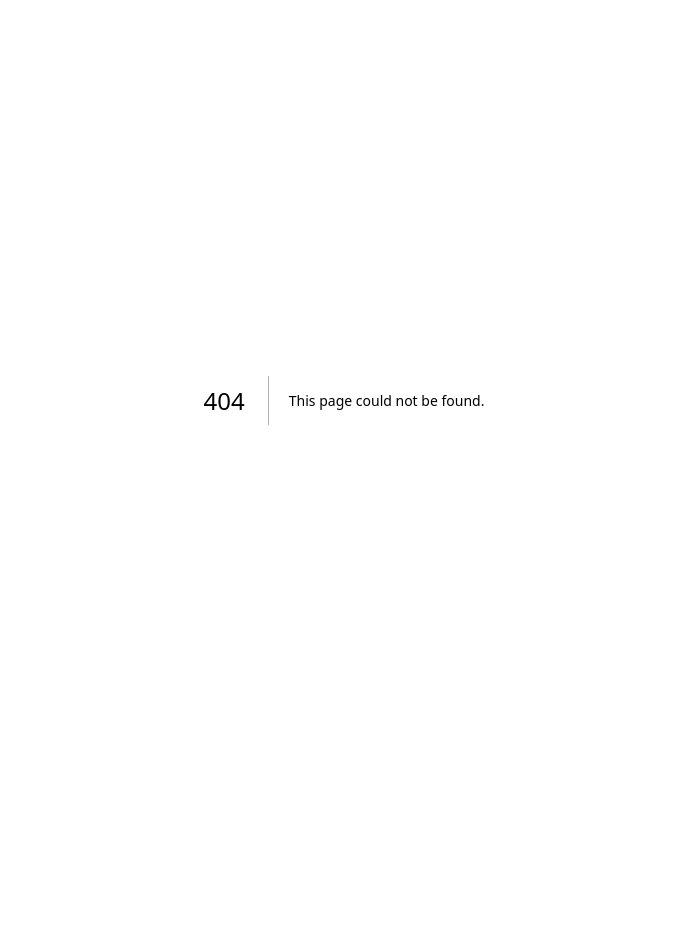
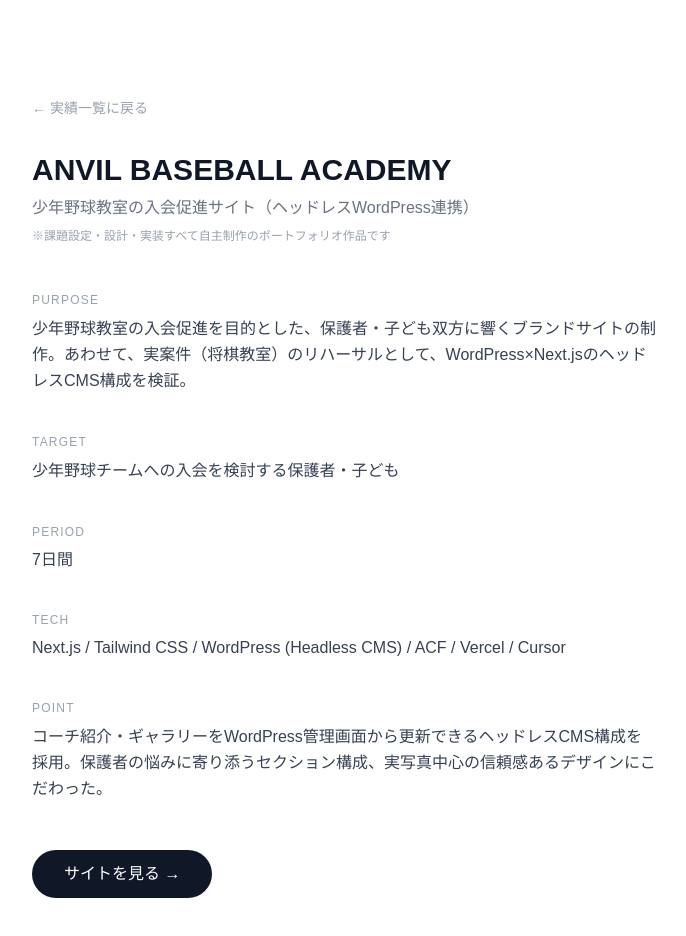
Before and after one commit to allhide911-droid/portfolio, a Next.js app: page /works/anvil in a window 1280 px wide. Before the commit this address had no page. Shown: the top 936 px of the page, without its empty margins (296-982 px from the left). Before the commit the page ends 800 px from the top, so only its background shows below. Built offline with nearby package versions, Linux system fonts and the light colour scheme.

Commit message:
feat: ANVIL BASEBALL ACADEMYの実績を追加
田中税理士事務所と同じ構造で詳細ページを作成し、トップページのWorksカード一覧に追加。

```diff
--- a/app/page.tsx
+++ b/app/page.tsx
@@ -77,6 +77,7 @@
             { title: "炎牛", desc: "焼肉店のコーポレートサイト", url: "/works/yakiniku", img: "/images/works/yakiniku.png" },
             { title: "王手将棋教室", desc: "将棋教室の集客サイト", url: "/works/shogi", img: "/images/works/shogi.png" },
             { title: "地域の少年野球チーム", desc: "少年野球チームの選手募集サイト", url: "/works/mets", img: "/images/works/mets.png" },
+            { title: "ANVIL BASEBALL ACADEMY", desc: "少年野球教室の入会促進サイト", url: "/works/anvil", img: "/images/works/anvil.jpg" },
           ].map((work) => (
             <a key={work.title} href={work.url} className="border border-gray-200 rounded-2xl overflow-hidden hover:shadow-md transition">
               <div className="w-full h-48 relative bg-gray-100">
--- /dev/null
+++ b/app/works/anvil/page.tsx
@@ -0,0 +1,42 @@
+export default function Anvil() {
+  return (
+    <main className="min-h-screen bg-white text-gray-900">
+      <div className="max-w-2xl mx-auto px-6 py-24">
+        <a href="/#works" className="text-sm text-gray-400 hover:text-gray-600 transition">← 実績一覧に戻る</a>
+        <h1 className="text-3xl font-bold mt-8 mb-2">ANVIL BASEBALL ACADEMY</h1>
+        <p className="text-gray-500 mb-2">少年野球教室の入会促進サイト（ヘッドレスWordPress連携）</p>
+        <p className="text-xs text-gray-400 mb-12">※課題設定・設計・実装すべて自主制作のポートフォリオ作品です</p>
+
+        <div className="space-y-10">
+          <div>
+            <h2 className="text-xs tracking-widest text-gray-400 mb-2">PURPOSE</h2>
+            <p className="text-gray-700 leading-relaxed">少年野球教室の入会促進を目的とした、保護者・子ども双方に響くブランドサイトの制作。あわせて、実案件（将棋教室）のリハーサルとして、WordPress×Next.jsのヘッドレスCMS構成を検証。</p>
+          </div>
+          <div>
+            <h2 className="text-xs tracking-widest text-gray-400 mb-2">TARGET</h2>
+            <p className="text-gray-700 leading-relaxed">少年野球チームへの入会を検討する保護者・子ども</p>
+          </div>
+          <div>
+            <h2 className="text-xs tracking-widest text-gray-400 mb-2">PERIOD</h2>
+            <p className="text-gray-700">7日間</p>
+          </div>
+          <div>
+            <h2 className="text-xs tracking-widest text-gray-400 mb-2">TECH</h2>
+            <p className="text-gray-700">Next.js / Tailwind CSS / WordPress (Headless CMS) / ACF / Vercel / Cursor</p>
+          </div>
+          <div>
+            <h2 className="text-xs tracking-widest text-gray-400 mb-2">POINT</h2>
+            <p className="text-gray-700 leading-relaxed">コーチ紹介・ギャラリーをWordPress管理画面から更新できるヘッドレスCMS構成を採用。保護者の悩みに寄り添うセクション構成、実写真中心の信頼感あるデザインにこだわった。</p>
+          </div>
+        </div>
+
+        <div className="mt-12">
+          <a href="https://anvil-baseball.vercel.app" target="_blank" rel="noopener noreferrer"
+            className="inline-block bg-gray-900 text-white px-8 py-3 rounded-full hover:bg-gray-700 transition">
+            サイトを見る →
+          </a>
+        </div>
+      </div>
+    </main>
+  );
+}
```
Also changed, not shown: public/images/works/anvil.jpg (added).
